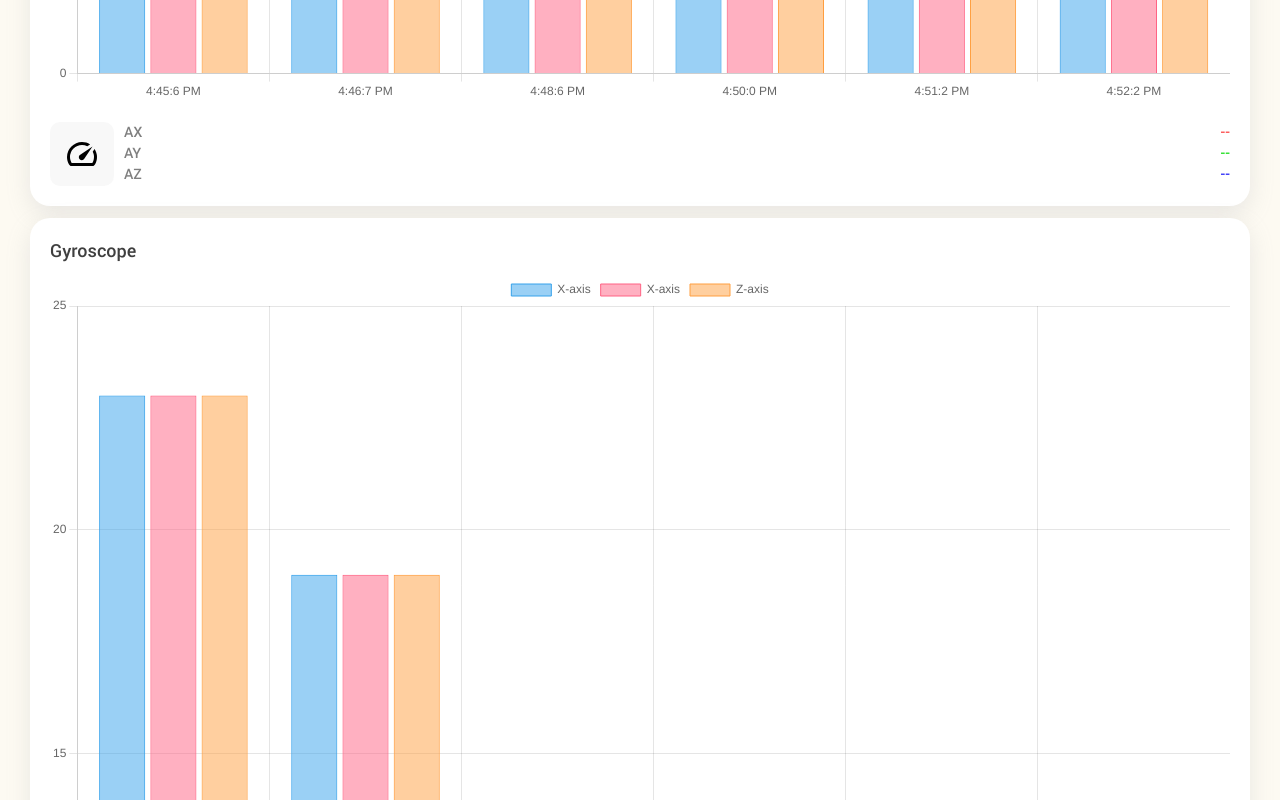
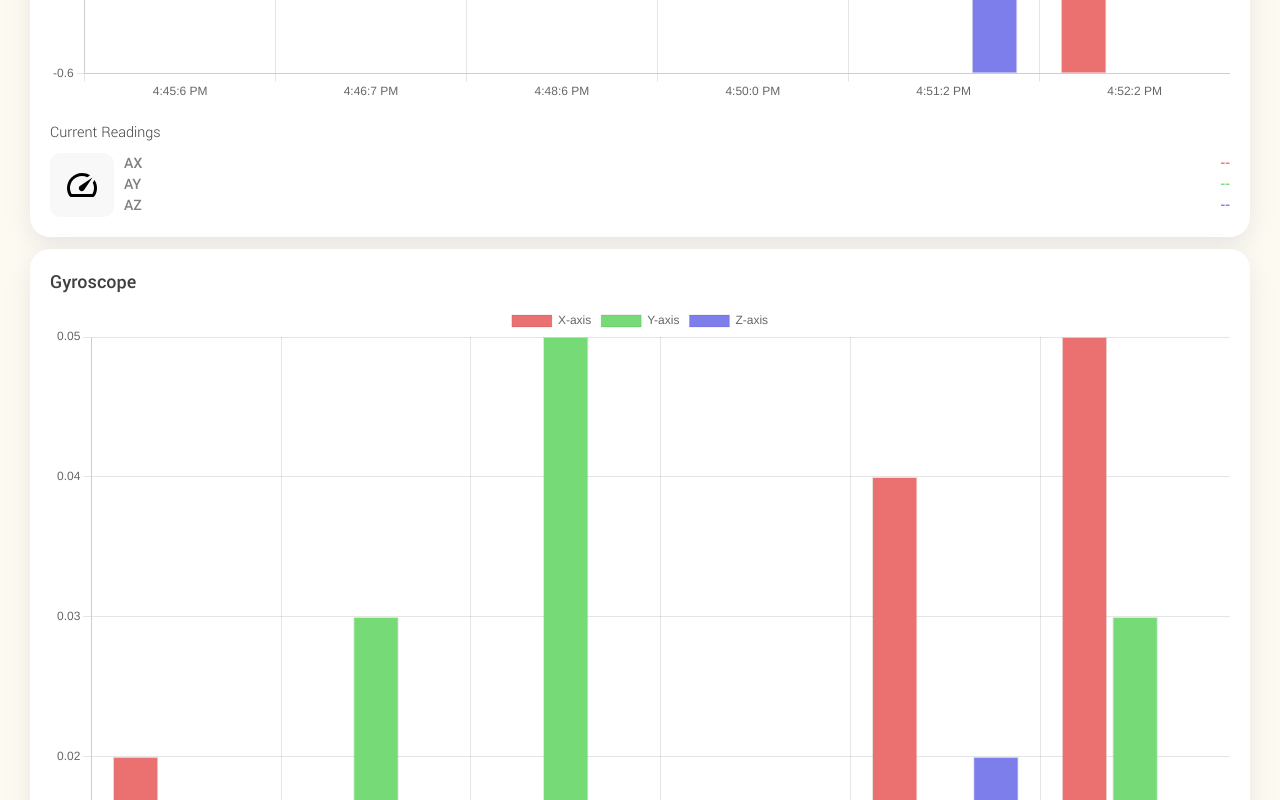
Before and after one commit to DakissCodes/post-quake, a website built with webpack: page dist/index.html in a window 1280 px wide. Shown: the part 1460-2260 px from the top of the page. Built offline with nearby package versions, Linux system fonts and the light colour scheme; some packages are replaced by stand-ins of ours; no server answers; the database is empty.

Commit message:
added chart.js and sync with fb

```diff
--- a/src/index.js
+++ b/src/index.js
@@ -44,16 +44,16 @@ function createTimeStamp() {
     return formattedDateTime;
 
 }
-console.log('test branch here!')
 
 function fetchDataFromFirebase(referenceNode) {
     return new Promise((resolve, reject) => {
         onValue(referenceNode, (snapshot) => {
             let data = snapshot.val();
 
-            console.log('snapshot')
             // Resolve the promise with testData when data is fetched
+            console.log('data resolved!')
             resolve(data);
+
         });
 
     });
@@ -75,7 +75,13 @@ function addElement(array, element) {
 }
 
 
+let accelerometerAXAxisArray = [0.0005, 0.3, 0.1, -0.2, -0.4, -0.6]
+let accelerometerAYAxisArray = [-0.1, 0.2, 0.4, -0.3, -0.5, -0.2]
+let accelerometerAZAxisArray = [0.3, 0.1, -0.2, -0.4, -0.6, -0.3]
 
+let accelerometerGXAxisArray = [0.02, 0.01, -0.03, -0.02, 0.04, 0.05]
+let accelerometerGYAxisArray = [-0.01, 0.03, 0.05, -0.01, -0.02, 0.03]
+let accelerometerGZAxisArray = [0.01, -0.02, 0.01, -0.03, 0.02, 0.01]
 
 // ACCELEROMETER DATA
 
@@ -93,17 +99,26 @@ const accelerometerZAxis = document.getElementById('az');
 // });
 
 
-// console.log(formattedDateTime)
 // Call the function to fetch data and use it
 // data in .then is testData
+//
+onValue(accelerometerRef, (snapshot) => {
+    if (snapshot.exists()) {
         fetchDataFromFirebase(accelerometerRef).then((data) => {
             // fetching accelerometer data
-    console.log('data change!')
+            console.log('accelerometer (data change)')
+
             accelerometerData = {
+
                 xAxis: data.ax,
                 yAxis: data.ay,
                 zAxis: data.az
             }
+
+            addElement(accelerometerAXAxisArray, data.ax)
+            addElement(accelerometerAYAxisArray, data.ay)
+            addElement(accelerometerAZAxisArray, data.az)
+
 
             addElement(timeStamps, createTimeStamp());
             console.log(timeStamps)
@@ -112,8 +127,6 @@ fetchDataFromFirebase(accelerometerRef).then((data) => {
             accelerometerXAxis.textContent = accelerometerData.xAxis;
             accelerometerYAxis.textContent = accelerometerData.yAxis;
             accelerometerZAxis.textContent = accelerometerData.zAxis;
-
-
 
             // This executes after data has been fetched
         }).catch((error) => {
@@ -125,9 +138,12 @@ fetchDataFromFirebase(accelerometerRef).then((data) => {
             accelerometerZAxis.textContent = '--';
         });
 
-// GYROSCOPE DATA
+    }
+
+})
 
 
+// GYROSCOPE DATA
 
 const gyroscopeRef = ref(db,'/earthquakeData/gyroscope')
 let gyroscopeData
@@ -136,23 +152,25 @@ const gyroscopeYAxis = document.getElementById('gy')
 const gyroscopeZAxis = document.getElementById('gz')
 
 
+onValue(gyroscopeRef, (snapshot) => {
 
-
-fetchDataFromFirebase(accelerometerRef).then((data) => {
-
+    if (snapshot.exists()) {
+        console.log('gyroscope data changed!')
+        fetchDataFromFirebase(gyroscopeRef).then((data) => {
             gyroscopeData = {
-        xAxis: data.ax,
-        yAxis: data.ay,
-        zAxis: data.az
+                xAxis: data.gx,
+                yAxis: data.gy,
+                zAxis: data.gz
             }
-
 
             gyroscopeXAxis.textContent = gyroscopeData.xAxis;
             gyroscopeYAxis.textContent = gyroscopeData.yAxis;
             gyroscopeZAxis.textContent = gyroscopeData.zAxis;
 
+            addElement(accelerometerGXAxisArray, data.gx)
+            addElement(accelerometerGYAxisArray, data.gy)
+            addElement(accelerometerGZAxisArray, data.gz)
             addElement(timeStamps, createTimeStamp());
-    console.log(timeStamps)
             gyroscopeChart.update();
 
 
@@ -164,7 +182,11 @@ fetchDataFromFirebase(accelerometerRef).then((data) => {
             accelerometerZAxis.textContent = '--';
 
         });
+    }
 
+
+
+})
 
 
 
@@ -182,19 +204,22 @@ let accelerometerChart = new Chart(accelerometerElement, {
         labels: timeStamps,
         datasets: [{
             label: 'X-axis',
-            data: [23, 19, 3, 5, 2, 3],
+            data: accelerometerAXAxisArray,
             borderWidth: 1,
+            backgroundColor: 'rgb(235, 113, 113)',
 
         },
         {
-            label: 'X-axis',
-            data: [23, 19, 3, 5, 2, 3],
-            borderWidth: 1
+            label: 'Y-axis',
+            data: accelerometerAYAxisArray,
+            borderWidth: 1,
+            backgroundColor: 'rgb(118, 218, 118)'
         },
         {
             label: 'Z-axis',
-            data: [23, 19, 3, 5, 2, 3],
-            borderWidth: 1
+            data: accelerometerAZAxisArray,
+            borderWidth: 1,
+            backgroundColor: 'rgb(125, 125, 235)'
         }
     ]
     },
@@ -214,18 +239,22 @@ let gyroscopeChart = new Chart(gyroscopeElement, {
         labels: timeStamps,
         datasets: [{
             label: 'X-axis',
-            data: [23, 19, 3, 5, 2, 3],
-            borderWidth: 1
+            data: accelerometerGXAxisArray,
+            borderWidth: 1,
+            backgroundColor: 'rgb(235, 113, 113)',
         },
         {
-            label: 'X-axis',
-            data: [23, 19, 3, 5, 2, 3],
-            borderWidth: 1
+            label: 'Y-axis',
+            data: accelerometerGYAxisArray,
+            borderWidth: 1,
+            backgroundColor: 'rgb(118, 218, 118)'
         },
         {
             label: 'Z-axis',
-            data: [23, 19, 3, 5, 2, 3],
-            borderWidth: 1
+            data: accelerometerGZAxisArray,
+            borderWidth: 1,
+            backgroundColor: 'rgb(125, 125, 235)'
+
         }
     ]
     },
--- a/style.css
+++ b/style.css
@@ -199,15 +199,15 @@ body {
 /* gyroscope and accelerometer datafields */
 
 #ax, #gx  {
-    color: rgb(252, 82, 82);
+    color: rgb(235, 113, 113);
 }
 
 #gy, #ay {
 
-    color: rgb(40, 223, 40);
+    color: rgb(118, 218, 118);
 }
 #az, #gz {
-    color: rgb(52, 52, 248);
+    color: rgb(125, 125, 235);
 
 }
 
```
Also changed, not shown: dist/index.html, 1 other file. Lines whose indentation alone changed are shown as unchanged.
